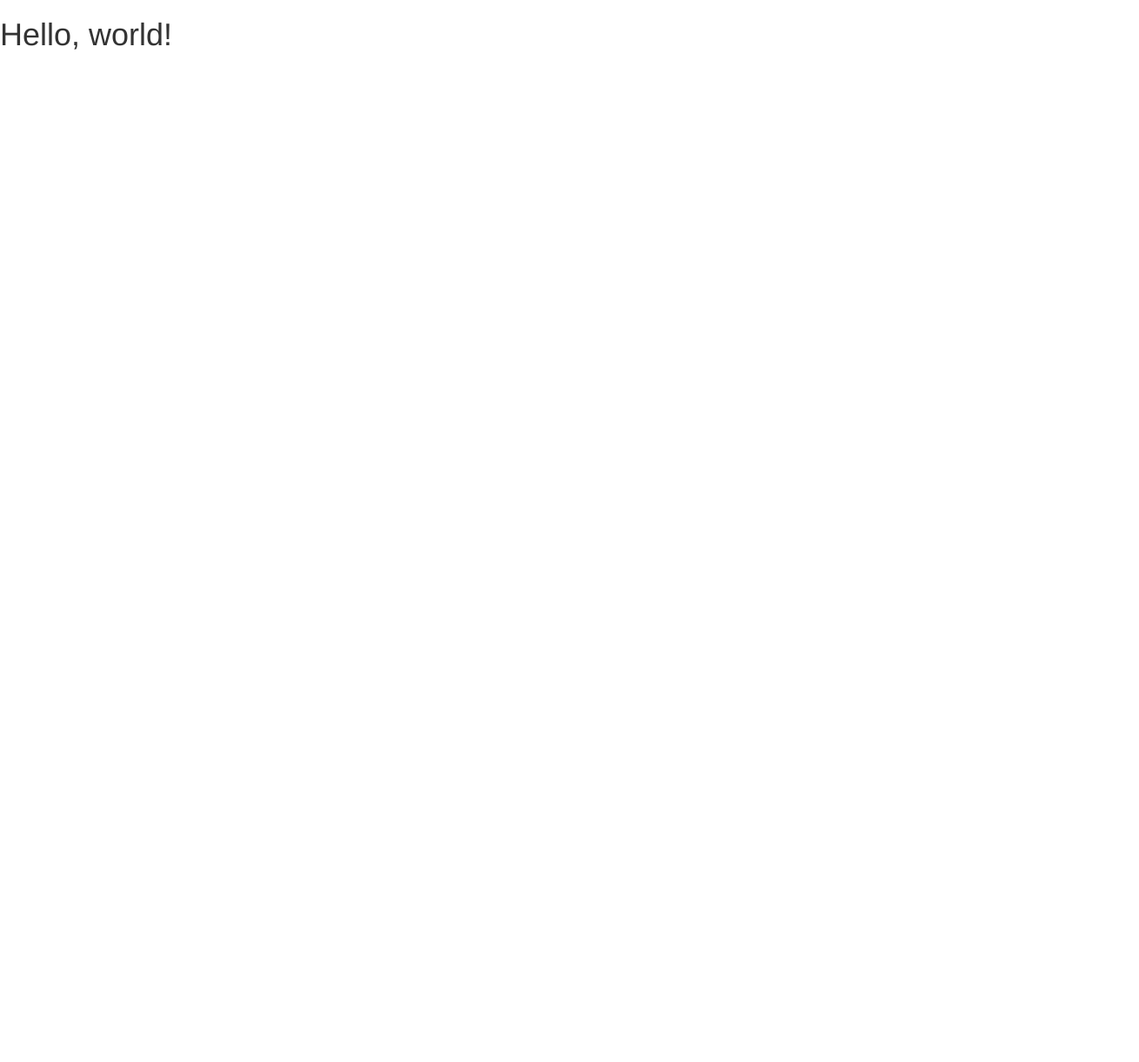
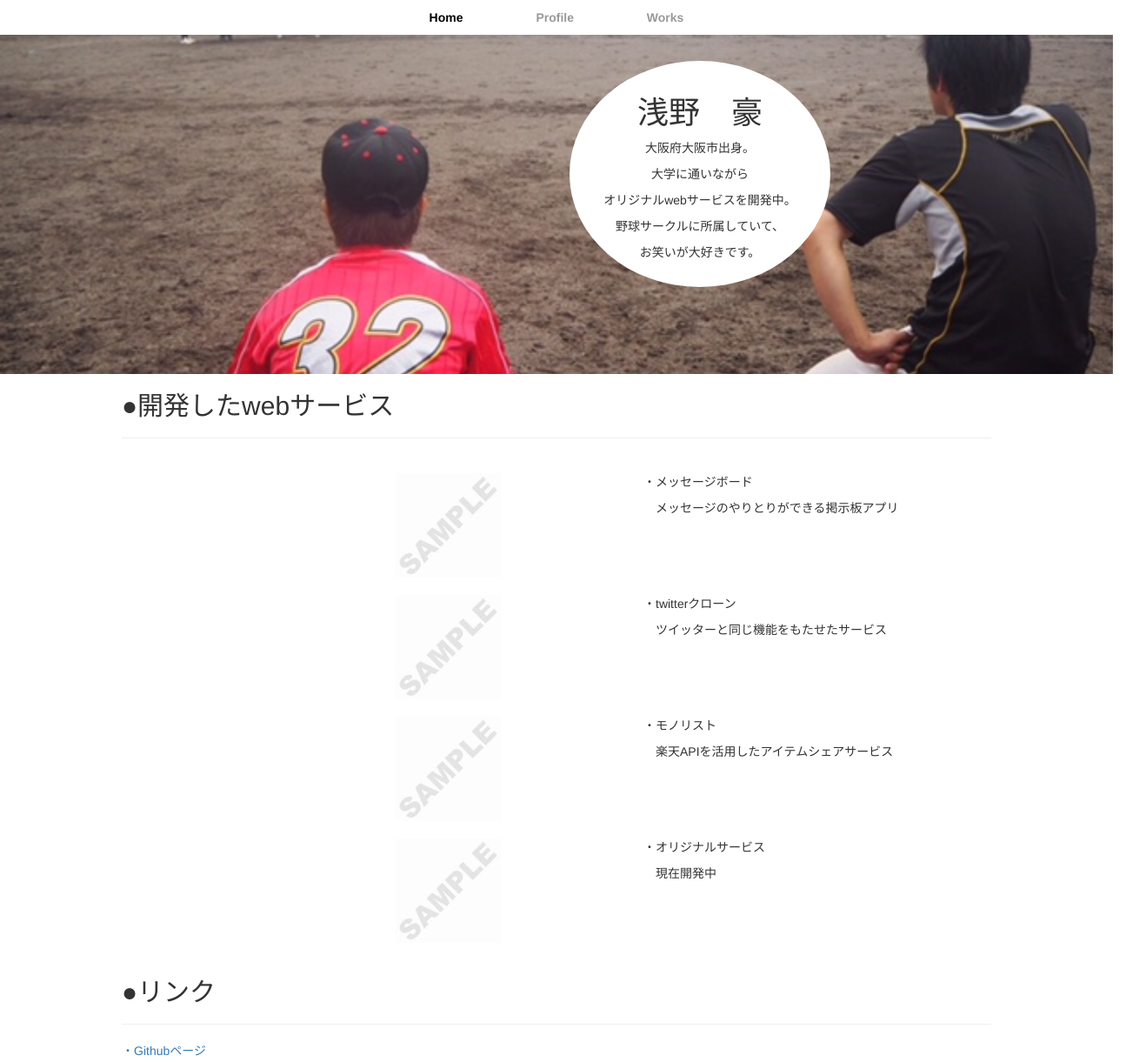
Before and after one commit to asanokou/asanokou.github.io, a plain HTML site: page index.html in a window 1280 px wide. Shown: the top 1221 px of the page at 87% size, 1310 px wide, since content can reach past the window. Before the commit the page ends 800 px from the top, so only its background shows below. Drawn offline with nearby package versions, Linux system fonts and the light colour scheme.

Commit message:
second commit

```diff
--- a/index.html
+++ b/index.html
@@ -4,7 +4,8 @@
     <meta charset="utf-8">
     <meta http-equiv="X-UA-Compatible" content="IE=edge">
     <meta name="viewport" content="width=device-width, initial-scale=1">
-    <title>Bootstrap Sample</title>
+    <title>浅野　豪　PortFolio</title>
+    <link rel="stylesheet" href="portfolio.css">
     <!-- BootstrapのCSS読み込み -->
     <link rel="stylesheet" href="//maxcdn.bootstrapcdn.com/bootstrap/3.3.5/css/bootstrap.min.css">
     <!-- jQuery読み込み -->
@@ -13,6 +14,86 @@
     <script src="//maxcdn.bootstrapcdn.com/bootstrap/3.3.5/js/bootstrap.min.js"></script>
   </head>
   <body>
-    <h1>Hello, world!</h1>
+        <header>
+            <nav>
+              <ul>
+                  <li><a href="index.html" class="selected">Home</a></li>
+                  <li><a href="profile.html">Profile</a></li>
+                  <li><a href="works.html">Works</a></li>
+              </ul>
+            </nav>
+            <div class="container">
+                <div class="row">
+                    <div class="col-sm-6">
+                    </div>
+                    <div class="col-sm-3">
+                        <div id="logo">
+                            <h1>浅野　豪</h1>
+                            <p>大阪府大阪市出身。</p>
+                            <p>大学に通いながら</p>
+                            <p></p>オリジナルwebサービスを開発中。</p>
+                            <p>野球サークルに所属していて、</p>
+                            <p>お笑いが大好きです。</p>
+                        </div>
+                    </div>
+                    <div class="col-sm-3">
+                    </div>
+                </div>
+            </div>
+        </header>
+        <div id="content">
+            <h2>●開発したwebサービス</h2>
+            <hr>
+            <div class="container">
+                <div class="row">
+                    <div class="col-sm-3">
+                    </div>
+                    <div class="col-sm-3">
+                        <img src="sample.jpeg" alt="">
+                    </div>
+                    <div class="col-sm-6">
+                        <p>・メッセージボード</p>
+                        <p>　メッセージのやりとりができる掲示板アプリ</p>
+                    </div>
+                </div>
+                <div class="row">
+                    <div class="col-sm-3">
+                    </div>
+                    <div class="col-sm-3">
+                        <img src="sample.jpeg" alt="">
+                    </div>
+                    <div class="col-sm-6">
+                        <p>・twitterクローン</p>
+                        <p>　ツイッターと同じ機能をもたせたサービス</p>
+                    </div>
+                </div>
+                <div class="row">
+                    <div class="col-sm-3">
+                    </div>
+                    <div class="col-sm-3">
+                        <img src="sample.jpeg" alt="">
+                    </div>
+                    <div class="col-sm-6">
+                        <p>・モノリスト</p>
+                        <p>　楽天APIを活用したアイテムシェアサービス</p>
+                    </div>
+                </div>
+                <div class="row">
+                    <div class="col-sm-3">
+                    </div>
+                    <div class="col-sm-3">
+                        <img src="sample.jpeg" alt="">
+                    </div>
+                    <div class="col-sm-6">
+                        <p>・オリジナルサービス</p>
+                        <p>　現在開発中</p>
+                    </div>
+                </div>
+            </div>
+            <h2>●リンク</h2>
+            <hr>
+                <p><a href="https://github.com/asanokou" target="_blank">・Githubページ</a></p>
+                <p><a href="https://twitter.com/asanokou" target="_blank">・Twitter(仮)</a></p>
+        </div>
   </body>
 </html>
--- /dev/null
+++ b/portfolio.css
@@ -0,0 +1,64 @@
+* {
+    margin: 0;
+    padding: 0;
+}
+
+body {
+    font-family: YuGothic, "游ゴシック", "メイリオ", Meiryo, "ヒラギノ角ゴ Pro W3", "Hiragino Kaku Gothic Pro", sans-serif;
+    background-color: #aaa;
+    font-size: 14px;
+}
+
+header {
+    background-image: url("IMG_9512.JPG");
+    background-position: center center;
+    background-size: cover;
+    background-repeat: no-repeat;
+    padding-bottom: 100px;
+}
+
+#logo {
+    background-color: #fff;
+    width: 300px;
+    padding: 20px 0;
+    text-align: center;
+        border-radius: 100%;
+}
+
+nav {
+    margin: 0 0 30px 0;
+    padding: 10px 0;
+    text-align: center;
+    background: #fff;
+}
+
+nav ul {
+    margin: 0 10px;
+    padding: 0;
+}
+
+nav ul li {
+    margin: 0 20px;
+    display: inline-block;
+}
+
+nav ul li a {
+    padding: 0 20px;
+    text-decoration: none;
+    color: #999;
+    font-weight: bold;
+}
+
+nav ul li a.selected {
+    color: #000;
+}
+
+#content {
+    width: 1000px;
+    background-color: #fff;
+    margin: auto;
+}
+
+#content .row {
+    margin : 20px auto;
+}
```
Also changed, not shown: IMG_9512.JPG (added), sample.jpeg (added).
